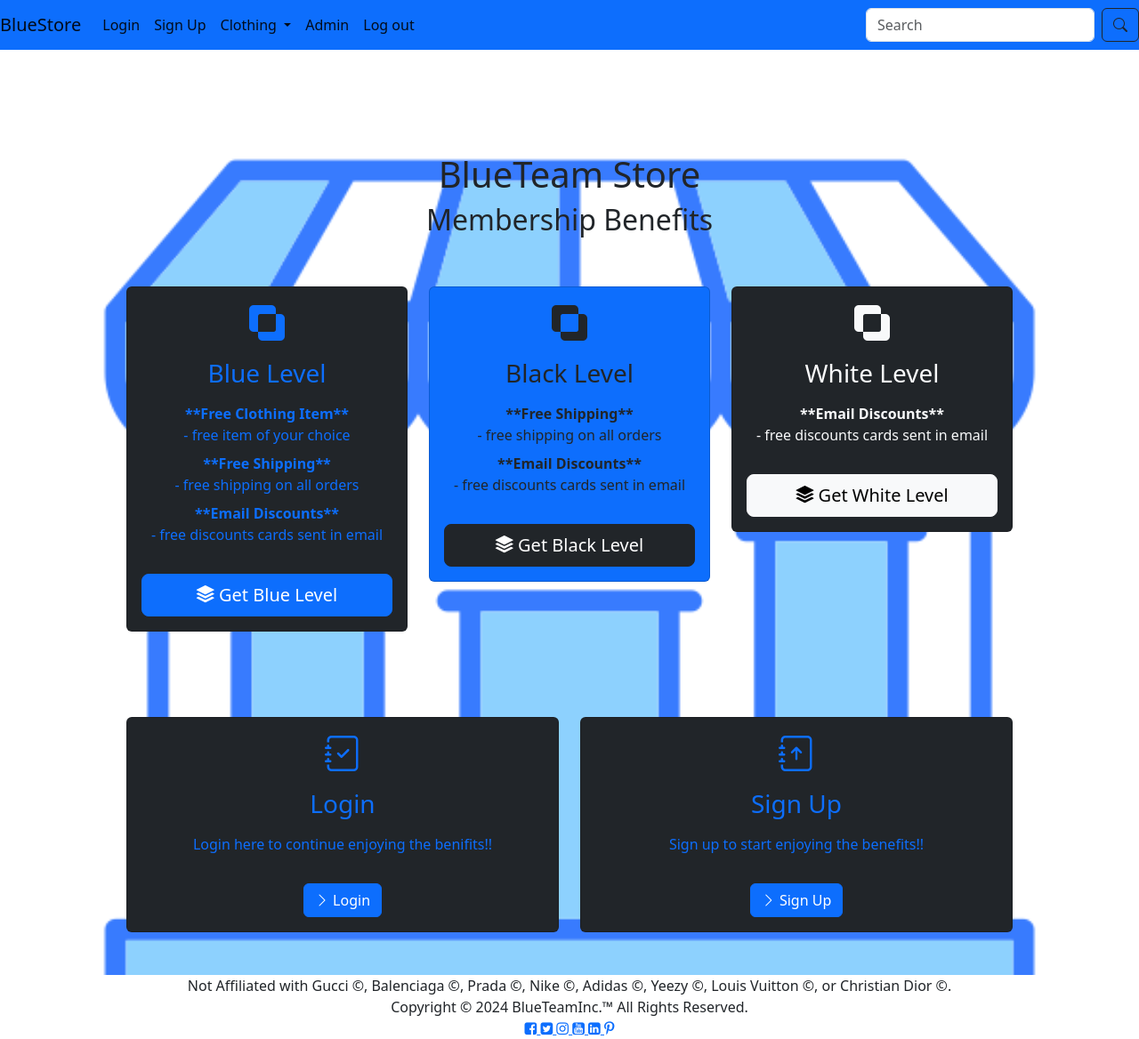
After one commit to chrisscholl16/BlueTeamStore, a Flask app: page /members.html in a window 1280 px wide. The commit adds this page. Shown: the whole page at 89% size. Run offline with Flask 3, Linux system fonts and the light colour scheme; some libraries are stand-ins or nearby versions.

Commit message:
made member page and added not affiliated with

```diff
--- a/BlueTeamStore/website/static/styles.css
+++ b/BlueTeamStore/website/static/styles.css
@@ -1,4 +1,6 @@
-body {
+body, html {
+    margin: 0;
+    width: 100%;
     padding-top: 50px;
 }
 
--- /dev/null
+++ b/BlueTeamStore/website/templates/members.html
@@ -0,0 +1,140 @@
+{% extends "base.html" %} {% block title %}Membership Page{% endblock %} {% block content
+    %}
+<section style="background-image: url('/static/images/BlueStore.png'); background-size: cover;">
+
+
+    <br>
+    <br>
+    <br>
+
+
+    <header>
+        <h1 class="text-center">BlueTeam Store</h1>
+        <h2 class="text-center">Membership Benefits</h2>
+    </header>
+
+    <section class="p-5">
+        <div class="container">
+            <div class="row text-center g-4">
+                <div class="col-md">
+                    <div class="card bg-dark text-primary">
+                        <div class="card-body text center">
+                            <div class="h1 mb-3">
+                                <i class="bi bi-exclude"></i>
+                            </div>
+                            <h3 class="card-title mb-3">
+                                Blue Level
+                            </h3>
+                            <p class="card-text">
+                                <dl>
+                                    <dt>**Free Clothing Item**</dt>
+                                    <dd>- free item of your choice</dd>
+                                    <dt>**Free Shipping**</dt>
+                                    <dd>- free shipping on all orders</dd>
+                                    <dt>**Email Discounts**</dt>
+                                    <dd>- free discounts cards sent in email</dd>
+                                  </dl>
+                            </p>
+                            <a href="/sign_up" class="btn btn-primary btn-lg btn-block mt-3">
+                                <i class="bi bi-stack"></i> Get Blue Level
+                            </a>
+                        </div>
+                    </div>
+                </div>
+                <div class="col-md">
+                    <div class="card bg-primary text-dark">
+                        <div class="card-body text center">
+                            <div class="h1 mb-3">
+                                <i class="bi bi-exclude"></i>
+                            </div>
+                            <h3 class="card-title mb-3">
+                                Black Level
+                            </h3>
+                            <p class="card-text">
+                                <dl>
+                                    <dt>**Free Shipping**</dt>
+                                    <dd>- free shipping on all orders</dd>
+                                    <dt>**Email Discounts**</dt>
+                                    <dd>- free discounts cards sent in email</dd>
+                                  </dl>
+                            </p>
+                            <a href="/sign_up" class="btn btn-dark btn-lg btn-block mt-3">
+                                <i class="bi bi-stack"></i> Get Black Level
+                            </a>
+                        </div>
+                    </div>
+                </div>
+                <div class="col-md">
+                    <div class="card bg-dark text-light">
+                        <div class="card-body text center">
+                            <div class="h1 mb-3">
+                                <i class="bi bi-exclude"></i>
+                            </div>
+                            <h3 class="card-title mb-3">
+                                White Level
+                            </h3>
+                            <p class="card-text">
+                                <dl>
+                                    <dt>**Email Discounts**</dt>
+                                    <dd>- free discounts cards sent in email</dd>
+                                  </dl>
+                            </p>
+                            <a href="/sign_up" class="btn btn-light btn-lg btn-block mt-3">
+                                <i class="bi bi-stack"></i> Get White Level
+                            </a>
+                        </div>
+                    </div>
+                </div>
+            </div>
+        </div>
+
+    </section>
+
+
+    <section class="p-5">
+        <div class="container">
+            <div class="row text-center g-4">
+                <div class="col-md">
+                    <div class="card bg-dark text-primary">
+                        <div class="card-body text center">
+                            <div class="h1 mb-3">
+                                <i class="bi bi-journal-check"></i>
+                            </div>
+                            <h3 class="card-title mb-3">
+                                Login
+                            </h3>
+                            <p class="card-text">
+                                Login here to continue enjoying the benifits!!
+                            </p>
+                            <a href="/login" class="btn btn-primary mt-3">
+                                <i class="bi bi-chevron-right"></i> Login
+                            </a>
+                        </div>
+                    </div>
+                </div>
+
+                <div class="col-md">
+                    <div class="card bg-dark text-primary">
+                        <div class="card-body text center">
+                            <div class="h1 mb-3">
+                                <i class="bi bi-journal-arrow-up"></i>
+                            </div>
+                            <h3 class="card-title mb-3">
+                                Sign Up
+                            </h3>
+                            <p class="card-text">
+                                Sign up to start enjoying the benefits!!
+                            </p>
+                            <a href="/sign_up" class="btn btn-primary mt-3">
+                                <i class="bi bi-chevron-right"></i> Sign Up
+                            </a>
+                        </div>
+                    </div>
+                </div>
+            </div>
+        </div>
+    </section>
+    </section>
+    <div style="text-align: center">Not Affiliated with Gucci &copy, Balenciaga &copy, Prada &copy, Nike &copy, Adidas &copy, Yeezy &copy, Louis Vuitton &copy, or Christian Dior &copy.
+
+    {% endblock %}
--- a/BlueTeamStore/website/templates/mens.html
+++ b/BlueTeamStore/website/templates/mens.html
@@ -70,4 +70,6 @@
         </div>
     </section>
 
+    <div style="text-align: center">Not Affiliated with Gucci &copy, Balenciaga &copy, Prada &copy, Nike &copy, Adidas &copy, Yeezy &copy, Louis Vuitton &copy, or Christian Dior &copy.
+
     {% endblock %}
--- a/BlueTeamStore/website/templates/shoes.html
+++ b/BlueTeamStore/website/templates/shoes.html
@@ -70,4 +70,5 @@
         </div>
     </section>
 
+    <div style="text-align: center">Not Affiliated with Gucci &copy, Balenciaga &copy, Prada &copy, Nike &copy, Adidas &copy, Yeezy &copy, Louis Vuitton &copy, or Christian Dior &copy.
 {% endblock %}
--- a/BlueTeamStore/website/templates/womens.html
+++ b/BlueTeamStore/website/templates/womens.html
@@ -70,4 +70,6 @@
         </div>
     </section>
 
+    <div style="text-align: center">Not Affiliated with Gucci &copy, Balenciaga &copy, Prada &copy, Nike &copy, Adidas &copy, Yeezy &copy, Louis Vuitton &copy, or Christian Dior &copy.
+
     {% endblock %}
--- a/BlueTeamStore/website/views.py
+++ b/BlueTeamStore/website/views.py
@@ -24,3 +24,7 @@ def womens():
 @views.route('/shoes.html', methods=['GET', 'POST'])
 def shoes():
     return render_template("shoes.html", user=current_user)
+
+@views.route('/members.html', methods=['GET', 'POST'])
+def members():
+    return render_template("members.html", user=current_user)
```
Also changed, not shown: BlueTeamStore/website/templates/home.html (+5 -4 lines), BlueTeamStore/website/static/images/BlueStore.png (added).
